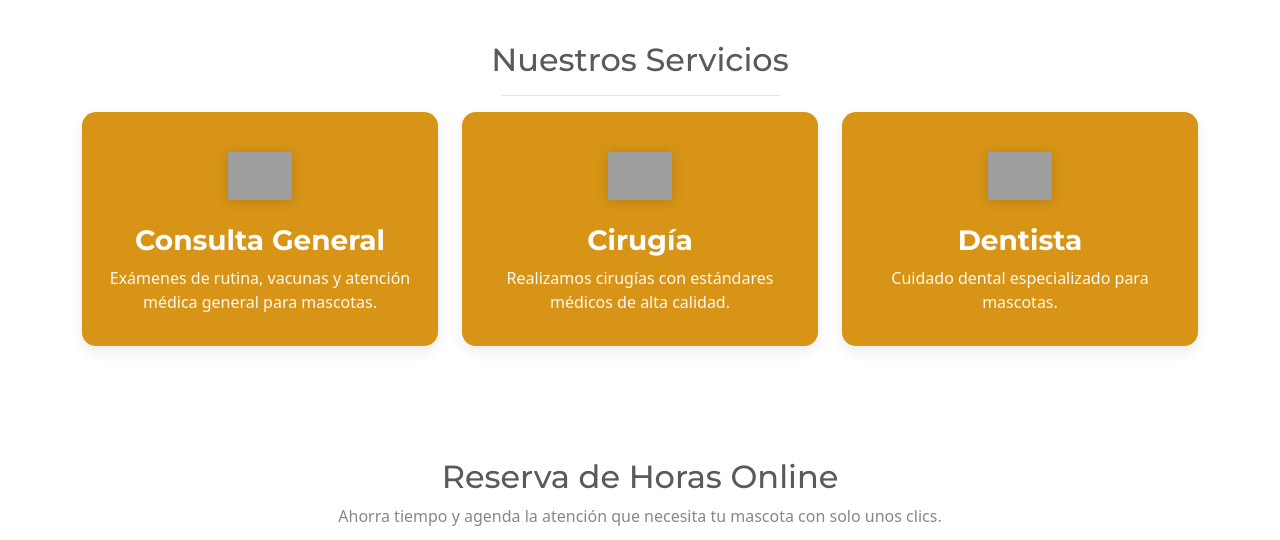
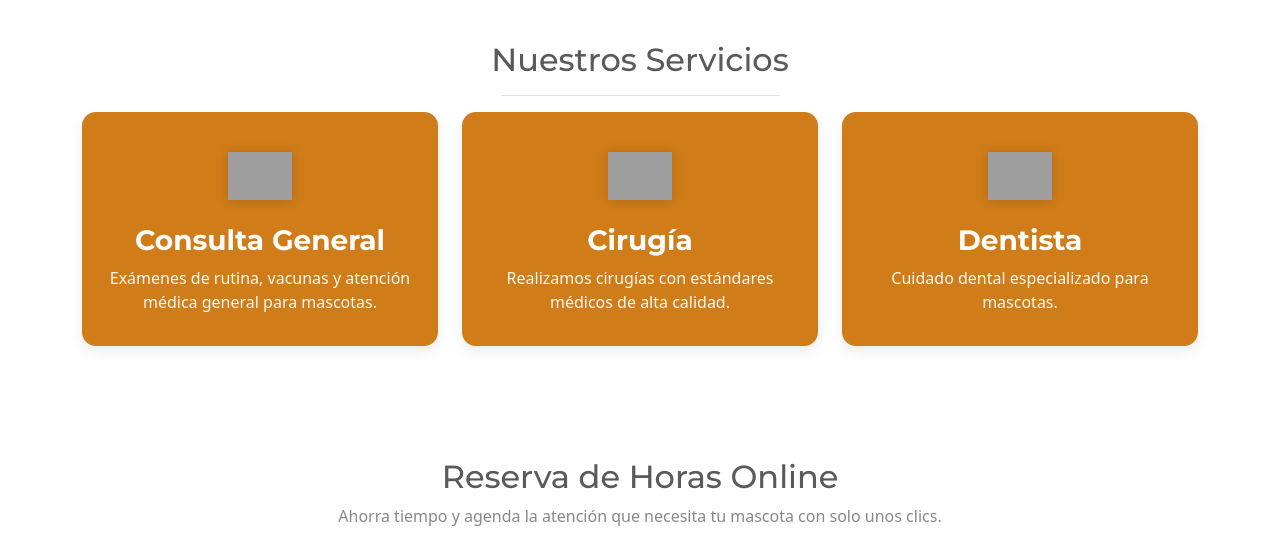
Before and after one commit to Luisnavarr1999/Vet_Arce_Proyect, a Django app: page / in a window 1280 px wide. Shown: the part 787-1327 px from the top of the page. Run offline with Django 4.2, Linux system fonts and the light colour scheme; some libraries are stand-ins or nearby versions; grey boxes are pictures that could not be loaded.

Commit message:
pequeños mejoras visuales/inicio: servicios

```diff
--- a/static/web/estilo.css
+++ b/static/web/estilo.css
@@ -219,8 +219,8 @@ header.home{
 
 /* ===== Servicios (versión final) ===== */
 :root{
-  --mustard: #d79416;
-  --mustard-hover: #c78311;
+  --mustard: #d07c19;        /* tono central del gradiente del header */
+  --mustard-hover: #e2831c;  /* un poco más brillante para hover */
   --card-radius: 14px;
 }
 
```
